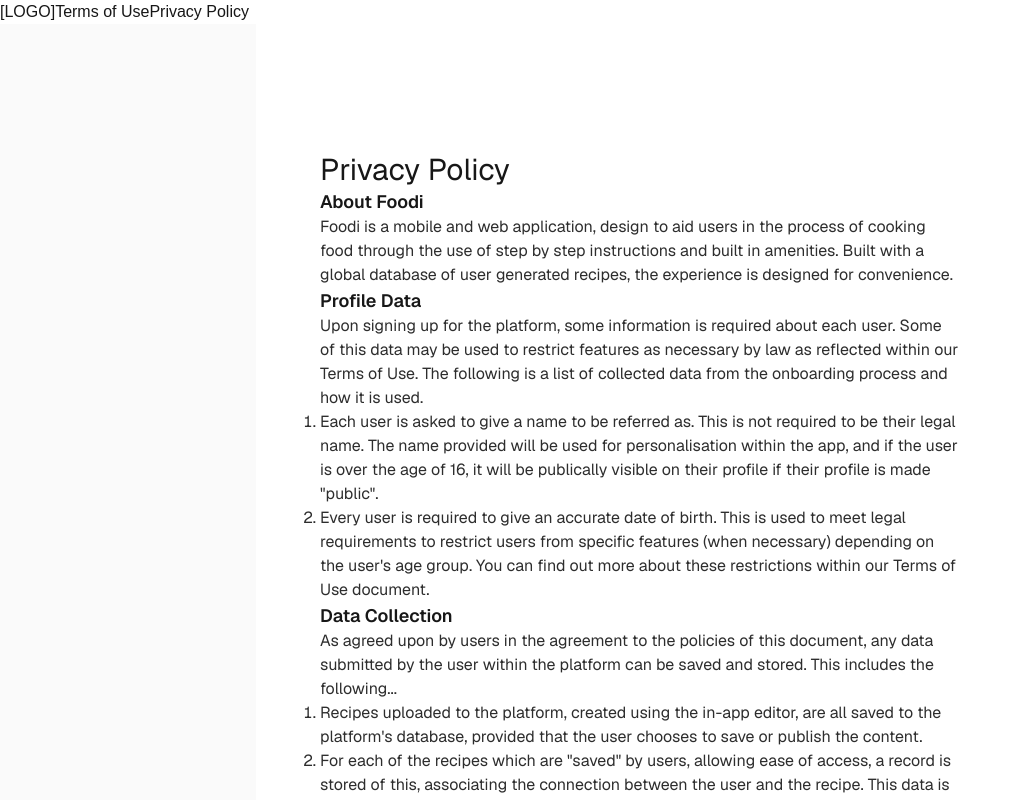
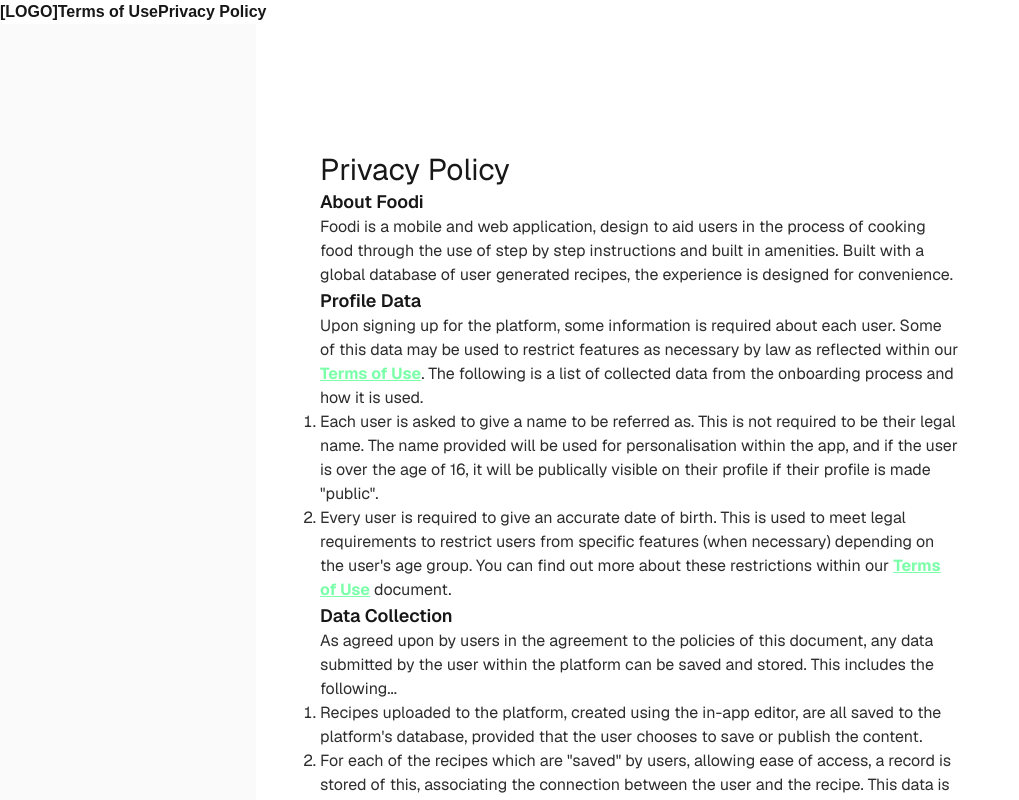
Before and after one commit to thomassrmcardle/foodi_web, a Next.js app: page /policies/privacy in a window 1280 px wide. Shown: the top 800 px of the page, without its empty margins (0-1019 px from the left). Built offline with nearby package versions, Linux system fonts and the light colour scheme.

Commit message:
Improved link styling and fixed typo.

```diff
--- a/app/globals.css
+++ b/app/globals.css
@@ -3,6 +3,7 @@
 :root {
   --background: #ffffff;
   --foreground: #171717;
+  --accent: #6dffa0;
 }
 
 @theme inline {
@@ -26,6 +27,11 @@ nav {
   padding: 24;
 }
 
+nav a {
+  color: var(--foreground);
+  text-decoration: none;
+}
+
 body {
   background: var(--background);
   color: var(--foreground);
@@ -47,6 +53,12 @@ h2 {
 p {
   opacity: 0.9;
   margin-top: 4;
+}
+
+a {
+  font-weight: bold;
+  text-decoration: underline;
+  color: var(--accent);
 }
 
 ol {
--- a/app/policies/privacy/page.tsx
+++ b/app/policies/privacy/page.tsx
@@ -18,10 +18,10 @@ export default function Home() {
             <p>Foodi is a mobile and web application, design to aid users in the process of cooking food through the use of step by step instructions and built in amenities. Built with a global database of user generated recipes, the experience is designed for convenience.</p>
 
             <h2>Profile Data</h2>
-            <p>Upon signing up for the platform, some information is required about each user. Some of this data may be used to restrict features as necessary by law as reflected within our <a href="../terms">Terms of Use</a>. The following is a list of collected data from the onboarding process and how it is used.</p>
+            <p>Upon signing up for the platform, some information is required about each user. Some of this data may be used to restrict features as necessary by law as reflected within our <a href="../policies/terms">Terms of Use</a>. The following is a list of collected data from the onboarding process and how it is used.</p>
             <ol>
               <li>Each user is asked to give a name to be referred as. This is not required to be their legal name. The name provided will be used for personalisation within the app, and if the user is over the age of 16, it will be publically visible on their profile if their profile is made "public".</li>
-              <li>Every user is required to give an accurate date of birth. This is used to meet legal requirements to restrict users from specific features (when necessary) depending on the user's age group. You can find out more about these restrictions within our <a href="../terms">Terms of Use</a> document.</li>
+              <li>Every user is required to give an accurate date of birth. This is used to meet legal requirements to restrict users from specific features (when necessary) depending on the user's age group. You can find out more about these restrictions within our <a href="../policies/terms">Terms of Use</a> document.</li>
             </ol>
 
             <h2>Data Collection</h2>
--- a/app/policies/terms/page.tsx
+++ b/app/policies/terms/page.tsx
@@ -21,7 +21,7 @@ export default function Home() {
                 <p>Due to the nature of the application, we require the account of each user to have an accurate declared date of birth to meet legal requirements in restricting certain features from specific age groups, and we opperate the application under this assumption.</p>
                 <p>Users under the age of 16 are restricted from the following features...</p>
                 <ol>
-                    <li>Profiles of users under the age of 16 cannot be made "public". This means that details such as their name and profile picture cannot be shared with individuals. The only exception of this is any other users who are within the same "family" within the "Plus" subscription as described in this documnent.</li>
+                    <li>Profiles of users under the age of 16 cannot be made "public". This means that details such as their name and profile picture cannot be shared with individuals. The only exception of this is any other users who are within the same "family" within the "Plus" subscription as described in this document.</li>
                     <li>The ability to post recipes publically is limited for users under the age of 16. Users below this age can save recipes privately, but cannot share these publically.</li>
                 </ol>
 
```
